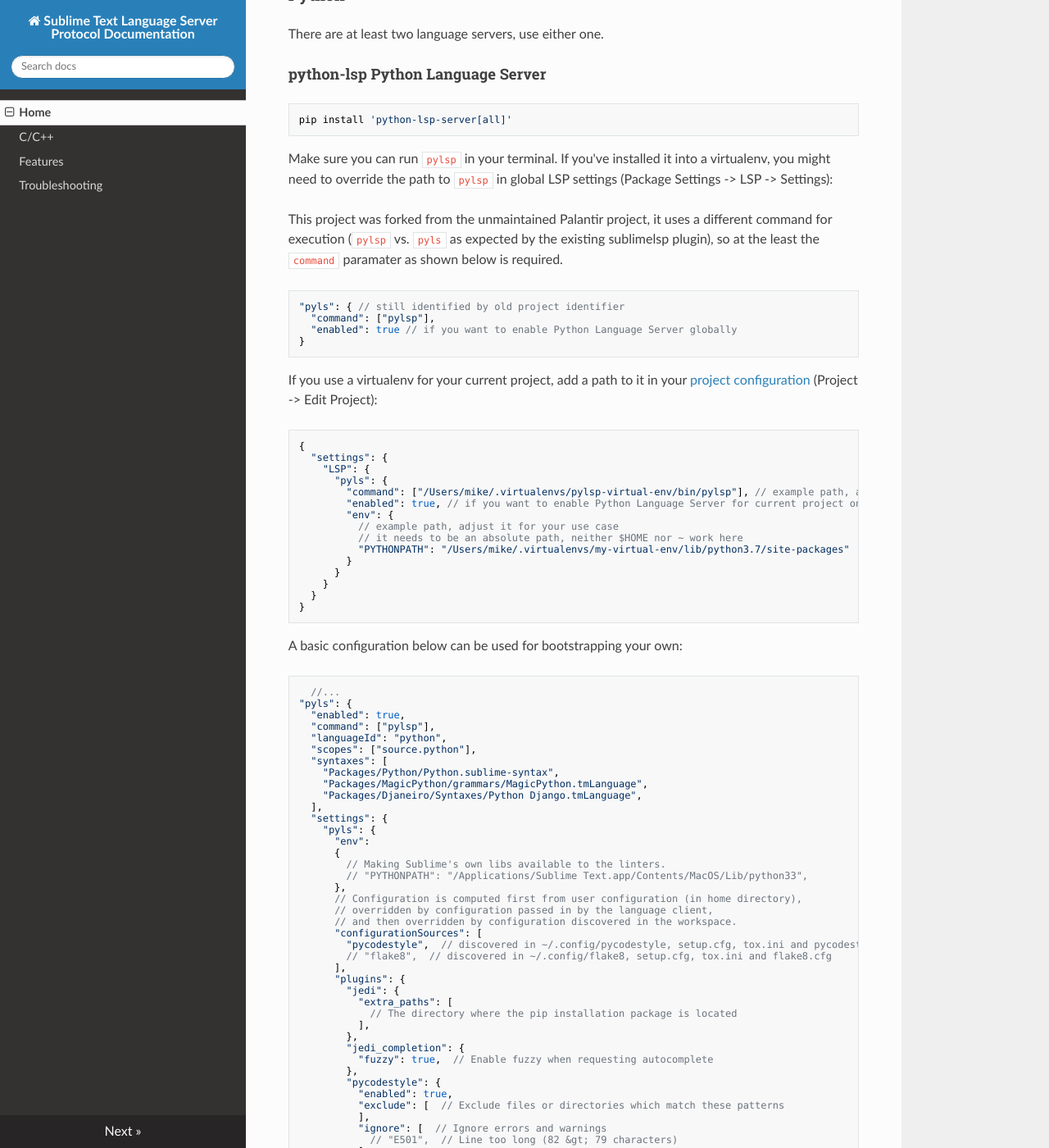
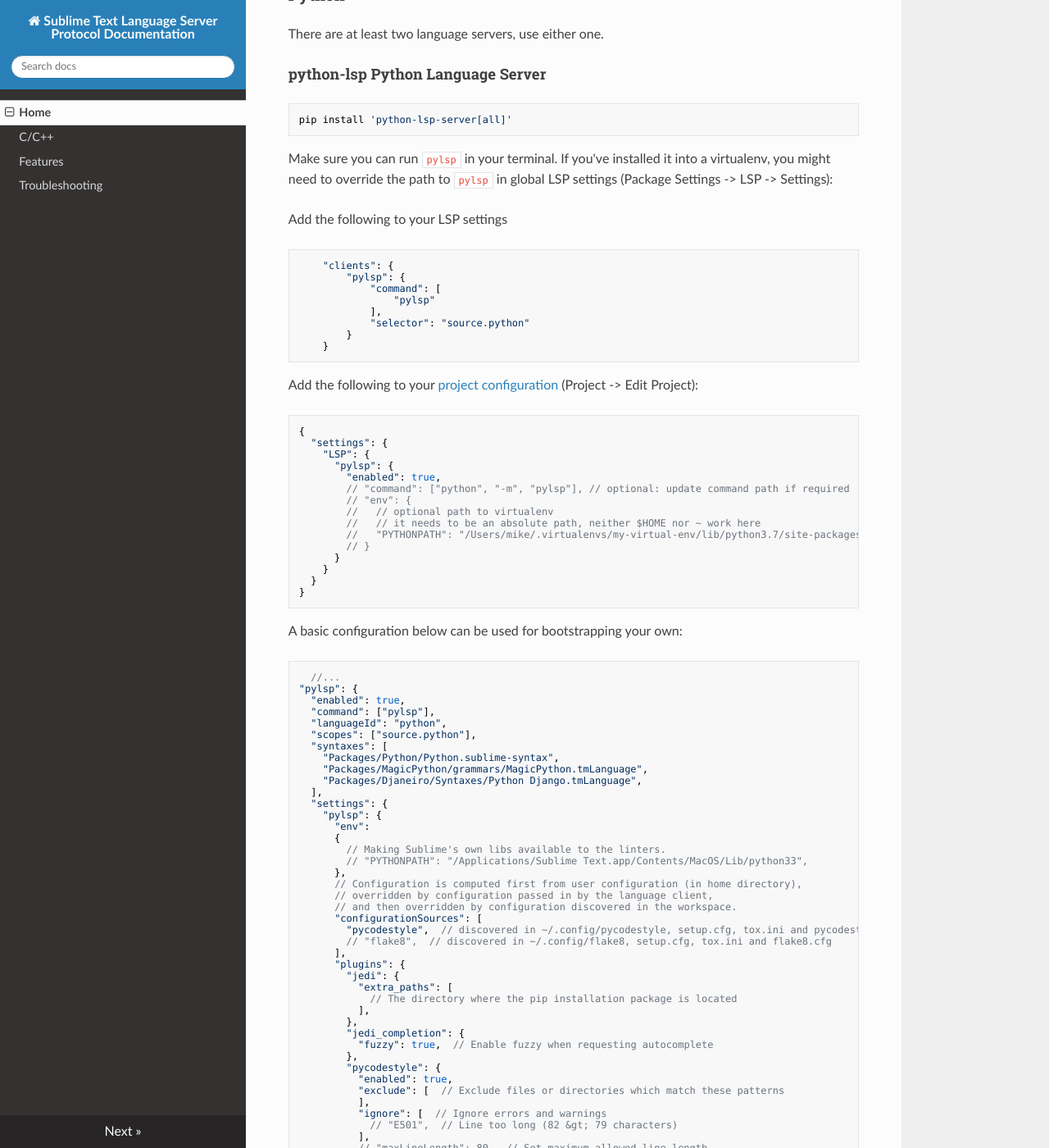
Before and after one commit to sublimelsp/LSP, an MkDocs documentation site: the page built from docs/index.md, in a window 1280 px wide and 1400 px high, scrolled down 14091 px. Shown: the whole window at 82% size. Built offline with MkDocs 1.6.1, drawn with Linux system fonts in a browser that asks for light colours; nearby versions of some CDN libraries.

Commit message:
Alter pylsp instructions to include client section

````diff
--- a/docs/index.md
+++ b/docs/index.md
@@ -731,29 +731,32 @@
 
 Make sure you can run `pylsp` in your terminal. If you've installed it into a virtualenv, you might need to override the path to `pylsp` in global LSP settings (Package Settings -> LSP -> Settings):
 
-This project was forked from the unmaintained Palantir project, it uses a different command for execution (`pylsp` vs. `pyls` as expected by the existing sublimelsp plugin), so at the least the `command` paramater as shown below is required.
+Add the following to your LSP settings
 
 ```js
-"pyls": { // still identified by old project identifier
-  "command": ["pylsp"],
-  "enabled": true // if you want to enable Python Language Server globally
-}
+	"clients": {
+		"pylsp": {
+			"command": [
+				"pylsp"
+			],
+			"selector": "source.python"
+		}
+	}
 ```
-
-If you use a virtualenv for your current project, add a path to it in your [project configuration](https://www.sublimetext.com/docs/3/projects.html) (Project -> Edit Project):
+Add the following to your [project configuration](https://www.sublimetext.com/docs/3/projects.html) (Project -> Edit Project):
 
 ```js
 {
   "settings": {
     "LSP": {
-      "pyls": {
-        "command": ["/Users/mike/.virtualenvs/pylsp-virtual-env/bin/pylsp"], // example path, adjust it for your use case
-        "enabled": true, // if you want to enable Python Language Server for current project only
-        "env": {
-          // example path, adjust it for your use case
-          // it needs to be an absolute path, neither $HOME nor ~ work here
-          "PYTHONPATH": "/Users/mike/.virtualenvs/my-virtual-env/lib/python3.7/site-packages"
-        }
+      "pylsp": {
+        "enabled": true,
+        // "command": ["python", "-m", "pylsp"], // optional: update command path if required
+        // "env": {
+        //   // optional path to virtualenv
+        //   // it needs to be an absolute path, neither $HOME nor ~ work here
+        //   "PYTHONPATH": "/Users/mike/.virtualenvs/my-virtual-env/lib/python3.7/site-packages"
+        // }
       }
     }
   }
@@ -764,7 +767,7 @@
 
 ```js
   //...
-"pyls": {
+"pylsp": {
   "enabled": true,
   "command": ["pylsp"],
   "languageId": "python",
@@ -775,7 +778,7 @@
     "Packages/Djaneiro/Syntaxes/Python Django.tmLanguage",
   ],
   "settings": {
-    "pyls": {
+    "pylsp": {
       "env":
       {
         // Making Sublime's own libs available to the linters.
````
